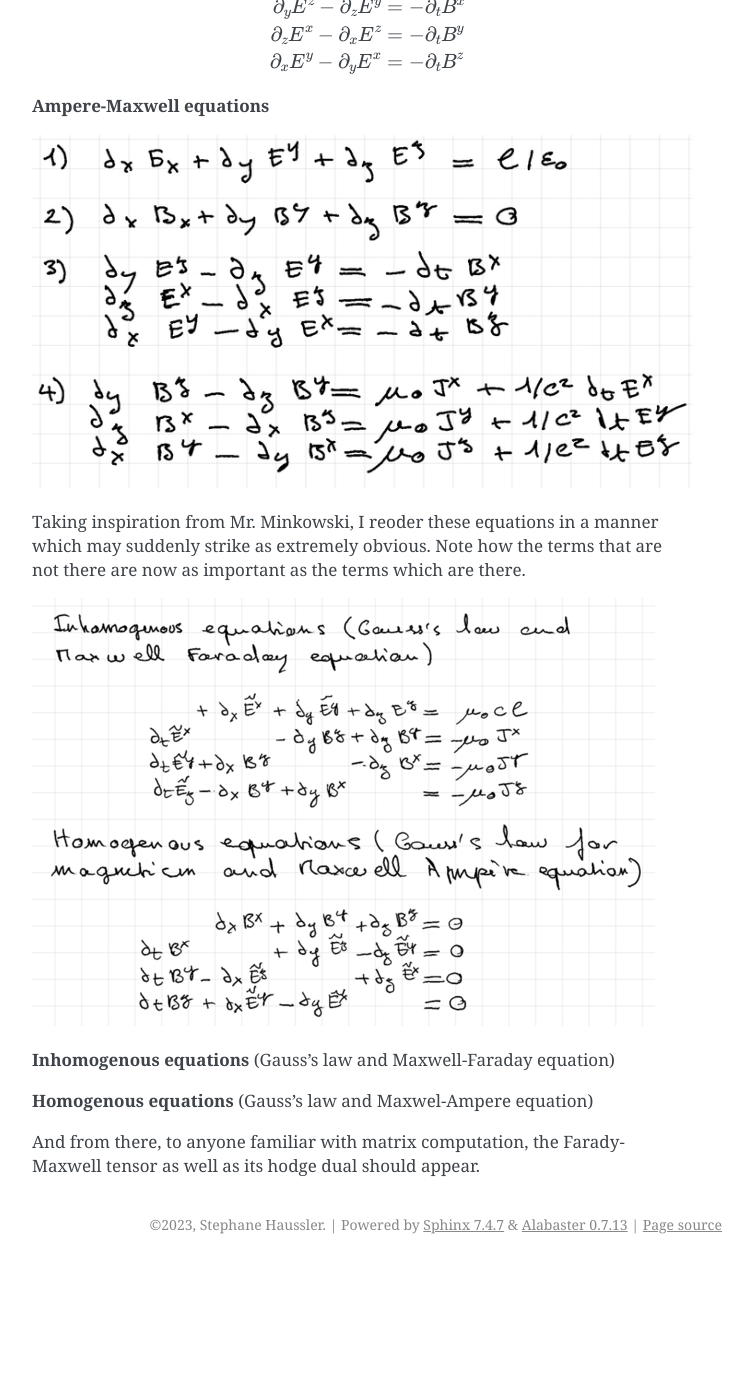
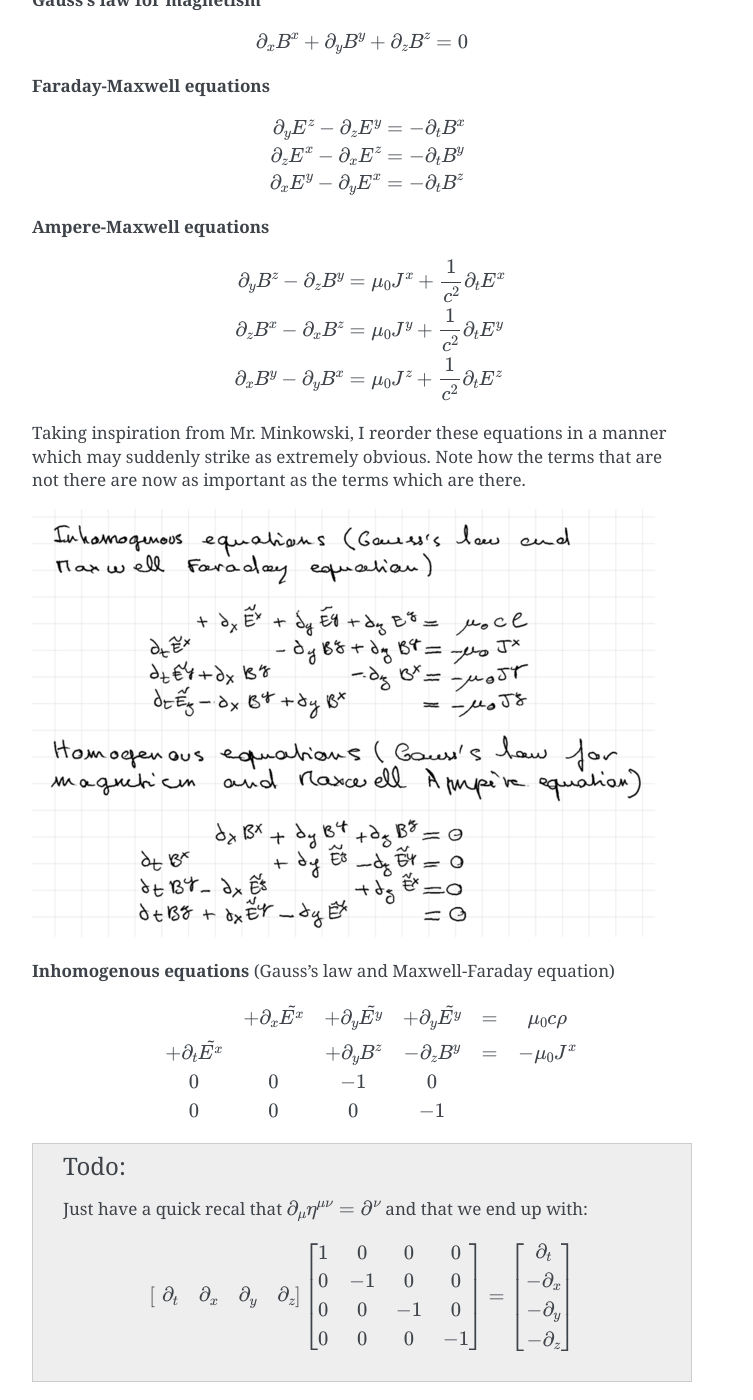
Before and after one commit to shaussler/TheoreticalUniverse, a Sphinx documentation site: the page built from documentation/maxwell_faraday_tensor.rst, in a window 1280 px wide and 1400 px high, scrolled down 1433 px. Shown: the whole window, without its empty margins (388-1141 px from the left). Built offline with Sphinx 7.4.7, drawn with Linux system fonts in a browser that asks for light colours; before the commit the page ends 2697 px from its top, so only the background shows below that; some of the changed text lies outside the part shown.

Commit message:
Saving progress

```diff
--- a/documentation/conf.py
+++ b/documentation/conf.py
@@ -13,7 +13,9 @@ author = 'Stephane Haussler'
 # -- General configuration ---------------------------------------------------
 # https://www.sphinx-doc.org/en/master/usage/configuration.html#general-configuration
 
-extensions = []
+extensions = [
+    'sphinx.ext.todo'
+]
 
 templates_path = ['_templates']
 exclude_patterns = ['_build', 'Thumbs.db', '.DS_Store']
@@ -25,3 +27,5 @@ exclude_patterns = ['_build', 'Thumbs.db', '.DS_Store']
 
 html_theme = 'alabaster'
 html_static_path = ['_static']
+
+todo_include_todos = True
--- a/documentation/maxwell_faraday_tensor.rst
+++ b/documentation/maxwell_faraday_tensor.rst
@@ -48,6 +48,11 @@ This formulation can be unpacked in a form I argue is *calculable*. This form
 corresponds to the 1865 Maxwell formulation, albeit with modern notation and
 conventions. So by doing that we obtain:
 
+.. todo::
+
+   Here I would like to use :math:`\partial_t = \frac{1}{c} \frac{\partial}{\partial_t}` and :math:`\tilde{E^i}=\frac{E^i}{c}`
+
+
 **Gauss's law**
 
 .. math::
@@ -72,15 +77,20 @@ conventions. So by doing that we obtain:
 
 **Ampere-Maxwell equations**
 
+.. math::
+
+   \begin{align}
+   \partial_y B^z - \partial_z B^y &= \mu_0 J^x + \frac{1}{c^2} \partial_t E^x \\
+   \partial_z B^x - \partial_x B^z &= \mu_0 J^y + \frac{1}{c^2} \partial_t E^y \\
+   \partial_x B^y - \partial_y B^x &= \mu_0 J^z + \frac{1}{c^2} \partial_t E^z \\
+   \end{align}
 
 
-
-.. image:: _static/maxwell_1865.jpg
-   :alt: Maxwell equations
-
-Taking inspiration from Mr. Minkowski, I reoder these equations in a manner
+Taking inspiration from Mr. Minkowski, I reorder these equations in a manner
 which may suddenly strike as extremely obvious. Note how the terms that are not
 there are now as important as the terms which are there.
+
+
 
 .. image:: _static/reordered_maxwell_equations.jpg
    :alt: Reordered Maxwell equations
@@ -89,8 +99,45 @@ there are now as important as the terms which are there.
 **Inhomogenous equations**
 (Gauss's law and Maxwell-Faraday equation)
 
+.. math::
+
+   \begin{matrix}
+                            & +\partial_x \tilde{E^x} & +\partial_y \tilde{E^y} & +\partial_y \tilde{E^y} & = &   \mu_0 c \rho  \\
+    +\partial_t \tilde{E^x} &                         & +\partial_y        B^z  & -\partial_z        B^y  & = & - \mu_0 J^x     \\
+    0 &  0 & -1 &  0 \\
+    0 &  0 &  0 & -1
+   \end{matrix}
+
+
+.. todo::
+
+   Just have a quick recal that :math:`\partial_{\mu} \eta^{\mu \nu}=\partial^{\nu}` and that we end up with:
+
+   .. math::
+
+      \begin{bmatrix}
+      \partial_t & \partial_x & \partial_y & \partial_z
+      \end{bmatrix}
+      \begin{bmatrix}
+       1 &  0 &  0 &  0 \\
+       0 & -1 &  0 &  0 \\
+       0 &  0 & -1 &  0 \\
+       0 &  0 &  0 & -1
+      \end{bmatrix}
+      =
+      \begin{bmatrix}
+        \partial_t \\
+      - \partial_x \\
+      - \partial_y \\
+      - \partial_z \\
+      \end{bmatrix}
+
 **Homogenous equations**
 (Gauss's law and Maxwel-Ampere equation)
 
 And from there, to anyone familiar with matrix computation, the Farady-Maxwell
 tensor as well as its hodge dual should appear.
+
+.. note::
+
+   This is a note
```
